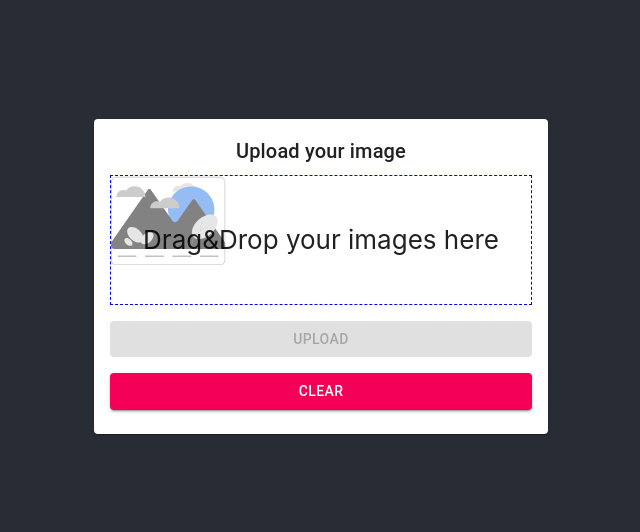
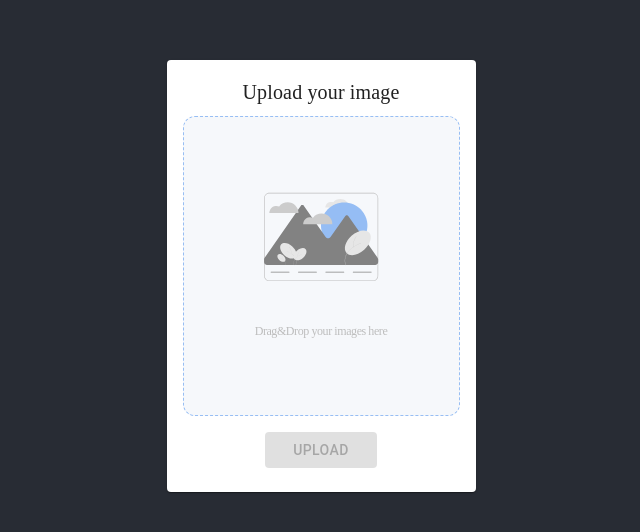
Before and after one commit to yukiorita1117/Image-Uploader, a React (Create React App) app: page / in a window 1280 px wide. Shown: the part 124-656 px from the top of the page, without its empty margins (319-959 px from the left). Built offline with nearby package versions, Linux system fonts and the light colour scheme.

Commit message:
feat style

```diff
--- a/src/components/Upload.tsx
+++ b/src/components/Upload.tsx
@@ -8,20 +8,49 @@ import { Typography, Button } from "@material-ui/core";
 import { useDropzone } from "react-dropzone";
 import img from "./image.svg";
 
+const StyledTypography = styled(Typography)`
+  font-family: Poppins;
+`;
+
+const MainImage = styled.img`
+  padding: 0px 80px;
+`;
+
 const DashedFrame = styled.div`
   display: flex;
+  flex-direction: column;
+  justify-content: center;
   border: dashed 1px blue;
-  padding-left: 32px;
-  padding-right: 32px;
-  height: 128px;
+  height: 300px;
   align-items: center;
   margin-top: 8px;
-  background-image: url(${img});
-  background-repeat: no-repeat;
+  background: #f6f8fb;
+  border: 1px dashed #97bef4;
+  box-sizing: border-box;
+  border-radius: 12px;
+`;
+
+const InputText = styled.div`
+  width: 166.01px;
+  height: 17.99px;
+  margin-top: 40px;
+  font-family: Poppins;
+  font-style: normal;
+  font-weight: 500;
+  font-size: 12px;
+  line-height: 18px;
+  /* identical to box height */
+  letter-spacing: -0.035em;
+
+  color: #bdbdbd;
 `;
 
 const Wrapper = styled.div`
   display: flex;
+`;
+
+const StyledButton = styled(Button)`
+  width: 112px;
 `;
 
 type Props = {
@@ -52,11 +81,6 @@ const Upload: React.FC<Props> = ({ className }: Props) => {
     onDropRejected,
   });
 
-  const handleClear = () => {
-    setMyFiles([]);
-    setClickable(false);
-  };
-
   const handleUpload = async (accepterdImg: any) => {
     console.log("受け取った画像 :", accepterdImg);
     try {
@@ -69,13 +93,14 @@ const Upload: React.FC<Props> = ({ className }: Props) => {
   return (
     <Card>
       <CardContent>
-        <Typography variant="h6">Upload your image</Typography>
+        <StyledTypography variant="h6">Upload your image</StyledTypography>
         <DashedFrame {...getRootProps()}>
+          <MainImage src={img}></MainImage>
           <input {...getInputProps()} />
           {myFiles.length === 0 ? (
-            <div>
-              <div>Drag&Drop your images here</div>
-            </div>
+            <>
+              <InputText>Drag&Drop your images here</InputText>
+            </>
           ) : (
             <Wrapper>
               {myFiles.map((file: File) => (
@@ -87,7 +112,7 @@ const Upload: React.FC<Props> = ({ className }: Props) => {
             </Wrapper>
           )}
         </DashedFrame>
-        <Button
+        <StyledButton
           disabled={!clickable}
           type="submit"
           variant="contained"
@@ -96,17 +121,7 @@ const Upload: React.FC<Props> = ({ className }: Props) => {
           onClick={() => handleUpload(acceptedFiles)}
         >
           upload
-        </Button>
-        <Button
-          type="button"
-          variant="contained"
-          color="secondary"
-          fullWidth
-          style={{ marginTop: "16px" }}
-          onClick={() => handleClear()}
-        >
-          clear
-        </Button>
+        </StyledButton>
       </CardContent>
     </Card>
   );
```
